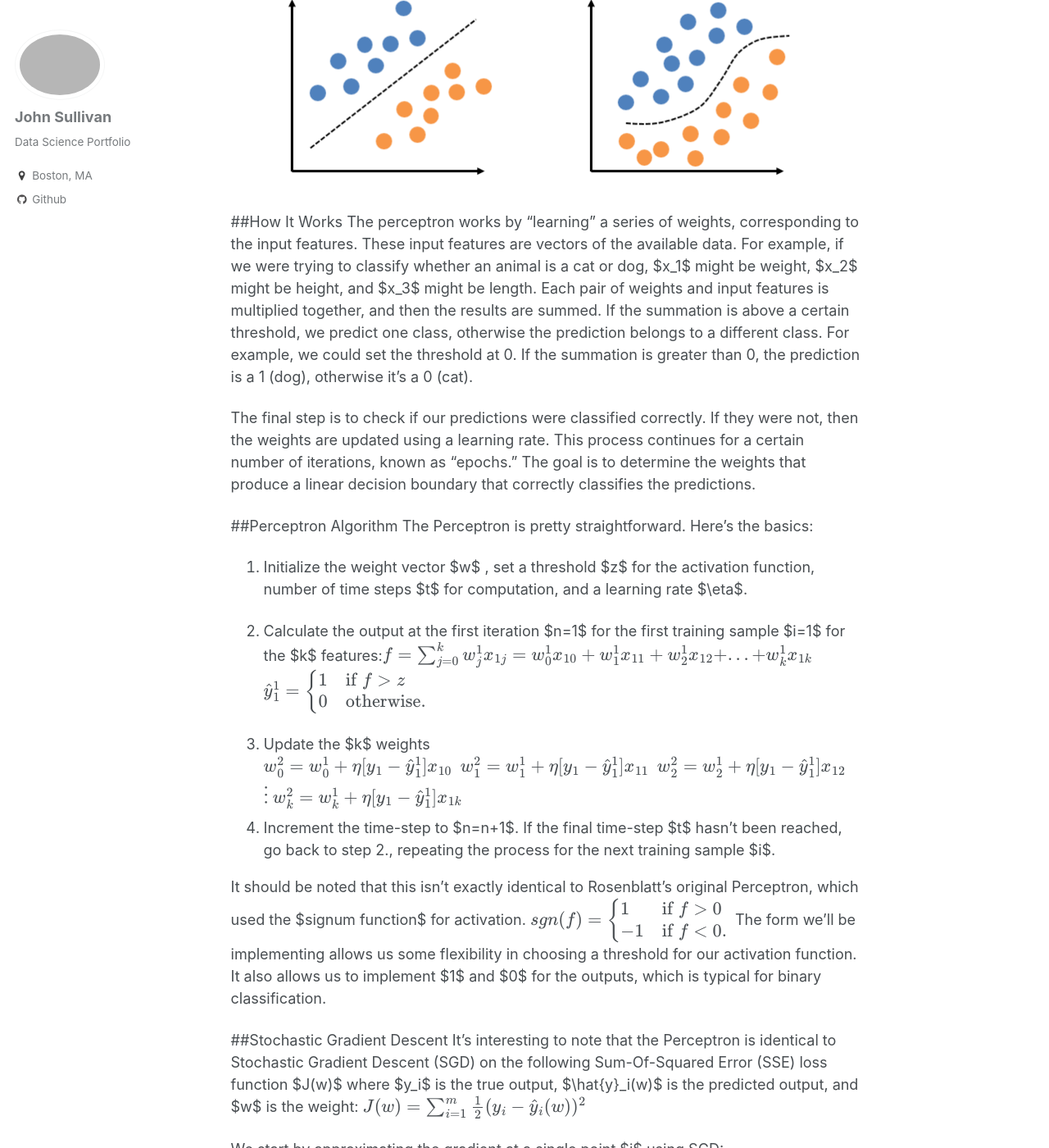
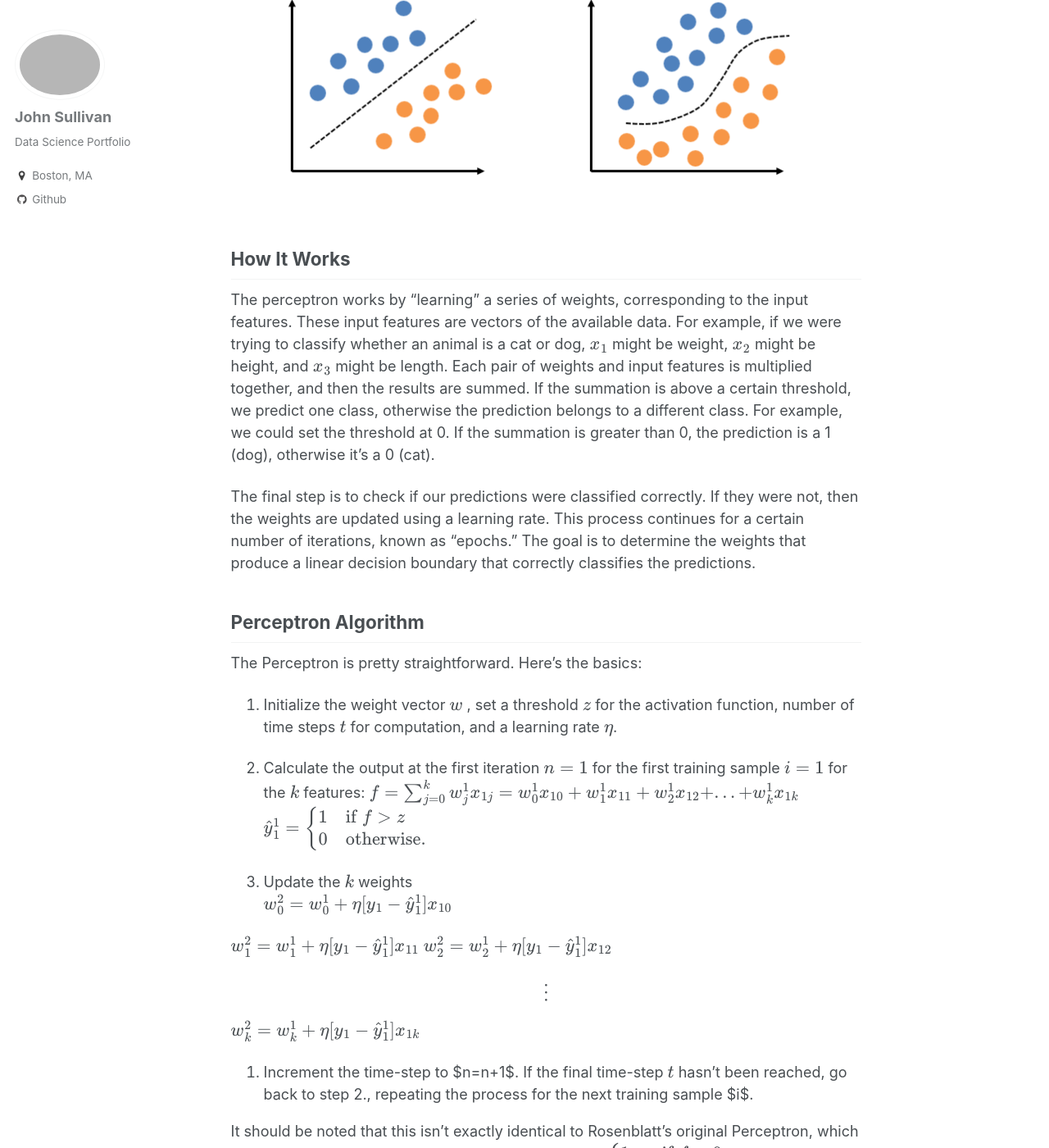
Before and after one commit to jtsulliv/jtsulliv.github.io, a Jekyll site: the page built from _posts/2017-08-16-perceptron.md, in a window 1280 px wide and 1400 px high, scrolled down 1336 px. Shown: the whole window at 82% size. Built offline with Jekyll 4.4.1, drawn with Linux system fonts in a browser that asks for light colours; formulas are drawn with MathJax 3.

Commit message:
updated perceptron post

```diff
--- a/_posts/2017-08-16-perceptron.md
+++ b/_posts/2017-08-16-perceptron.md
@@ -17,29 +17,35 @@ The Perceptron is a linear classifier used for binary predictions.  This means t
 Although the Perceptron is only applicable to linearly separable data, the more detailed [Multilayered Perceptron](https://en.wikipedia.org/wiki/Multilayer_perceptron) can be applied to more complicated nonlinear datasets.  This includes applications in areas such as speech recognition, image processing, and financial predictions just to name a few.
 
 ![png](/images/perceptron/linsep_new.png?raw=True)
-##How It Works
-The perceptron works by "learning" a series of weights, corresponding to the input features.  These input features are vectors of the available data.  For example, if we were trying to classify whether an animal is a cat or dog, $x_1$ might be weight, $x_2$ might be height, and $x_3$ might be length.  Each pair of weights and input features is multiplied together, and then the results are summed.  If the summation is above a certain threshold, we predict one class, otherwise the prediction belongs to a different class.  For example, we could set the threshold at 0.  If the summation is greater than 0, the prediction is a 1 (dog), otherwise it's a 0 (cat).
+## How It Works
+
+The perceptron works by "learning" a series of weights, corresponding to the input features.  These input features are vectors of the available data.  For example, if we were trying to classify whether an animal is a cat or dog, $$x_1$$ might be weight, $$x_2$$ might be height, and $$x_3$$ might be length.  Each pair of weights and input features is multiplied together, and then the results are summed.  If the summation is above a certain threshold, we predict one class, otherwise the prediction belongs to a different class.  For example, we could set the threshold at 0.  If the summation is greater than 0, the prediction is a 1 (dog), otherwise it's a 0 (cat).
 
 The final step is to check if our predictions were classified correctly.  If they were not, then the weights are updated using a learning rate.  This process continues for a certain number of iterations, known as "epochs."  The goal is to determine the weights that produce a linear decision boundary that correctly classifies the predictions.
 
 
-##Perceptron Algorithm
+## Perceptron Algorithm
 The Perceptron is pretty straightforward.  Here's the basics:
 
-1.  Initialize the weight vector $w$ , set a threshold $z$ for the activation function, number of time steps $t$ for computation, and a learning rate $\eta$.
+1.  Initialize the weight vector $$w$$ , set a threshold $$z$$ for the activation function, number of time steps $$t$$ for computation, and a learning rate $$\eta$$.
 
-2.  Calculate the output at the first iteration $n=1$ for the first training sample $i=1$ for the $k$ features:$$ f = \sum_{j=0}^k w^1_j x_{1j} = w^1_0 x_{10}+w^1_1 x_{11}+w^1_2 x_{12}+...+ w^1_k x_{1k} $$  $$\hat{y}^1_1 =\begin{cases}
+2.  Calculate the output at the first iteration $$n=1$$ for the first training sample $$i=1$$ for the $$k$$ features:
+$$ f = \sum_{j=0}^k w^1_j x_{1j} = w^1_0 x_{10}+w^1_1 x_{11}+w^1_2 x_{12}+...+ w^1_k x_{1k} $$
+$$\hat{y}^1_1 =\begin{cases}
     1 & \text{if }f \gt z\\
     0 & \text{otherwise}.
-  \end{cases} $$  $$ $$
+  \end{cases} $$
 
-3.  Update the $k$ weights
-$$w^2_0 = w^1_0 + \eta [y_1-\hat{y}^1_1]x_{10}$$  $$ $$
-$$w^2_1 = w^1_1 + \eta [y_1-\hat{y}^1_1]x_{11}$$  $$ $$
+3.  Update the $$k$$ weights
+$$w^2_0 = w^1_0 + \eta [y_1-\hat{y}^1_1]x_{10}$$
+
+$$w^2_1 = w^1_1 + \eta [y_1-\hat{y}^1_1]x_{11}$$
 $$w^2_2 = w^1_2 + \eta [y_1-\hat{y}^1_1]x_{12}$$
+
 $$ \vdots $$
-$$ w^2_k = w^1_k + \eta [y_1-\hat{y}^1_1]x_{1k} $$ $$ $$
-4.  Increment the time-step to $n=n+1$.  If the final time-step $t$ hasn't been reached, go back to step 2., repeating the process for the next training sample $i$.
+
+$$ w^2_k = w^1_k + \eta [y_1-\hat{y}^1_1]x_{1k} $$
+4.  Increment the time-step to $n=n+1$.  If the final time-step $$t$$ hasn't been reached, go back to step 2., repeating the process for the next training sample $i$.
 
 It should be noted that this isn't exactly identical to Rosenblatt's original Perceptron, which used the $signum function$ for activation.$$ $$ $$sgn(f) =\begin{cases}
     1 & \text{if }f \gt 0\\
```
